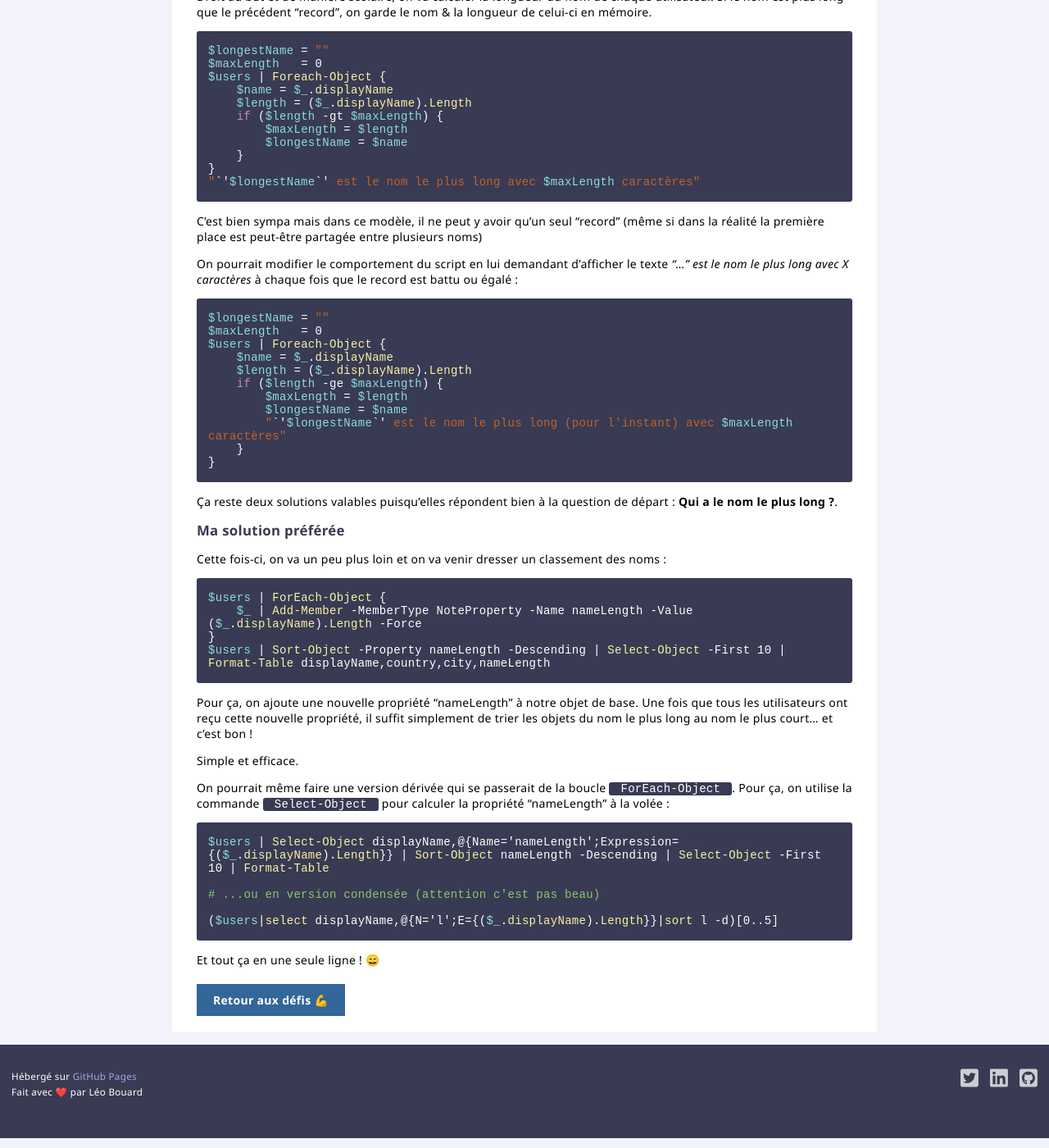
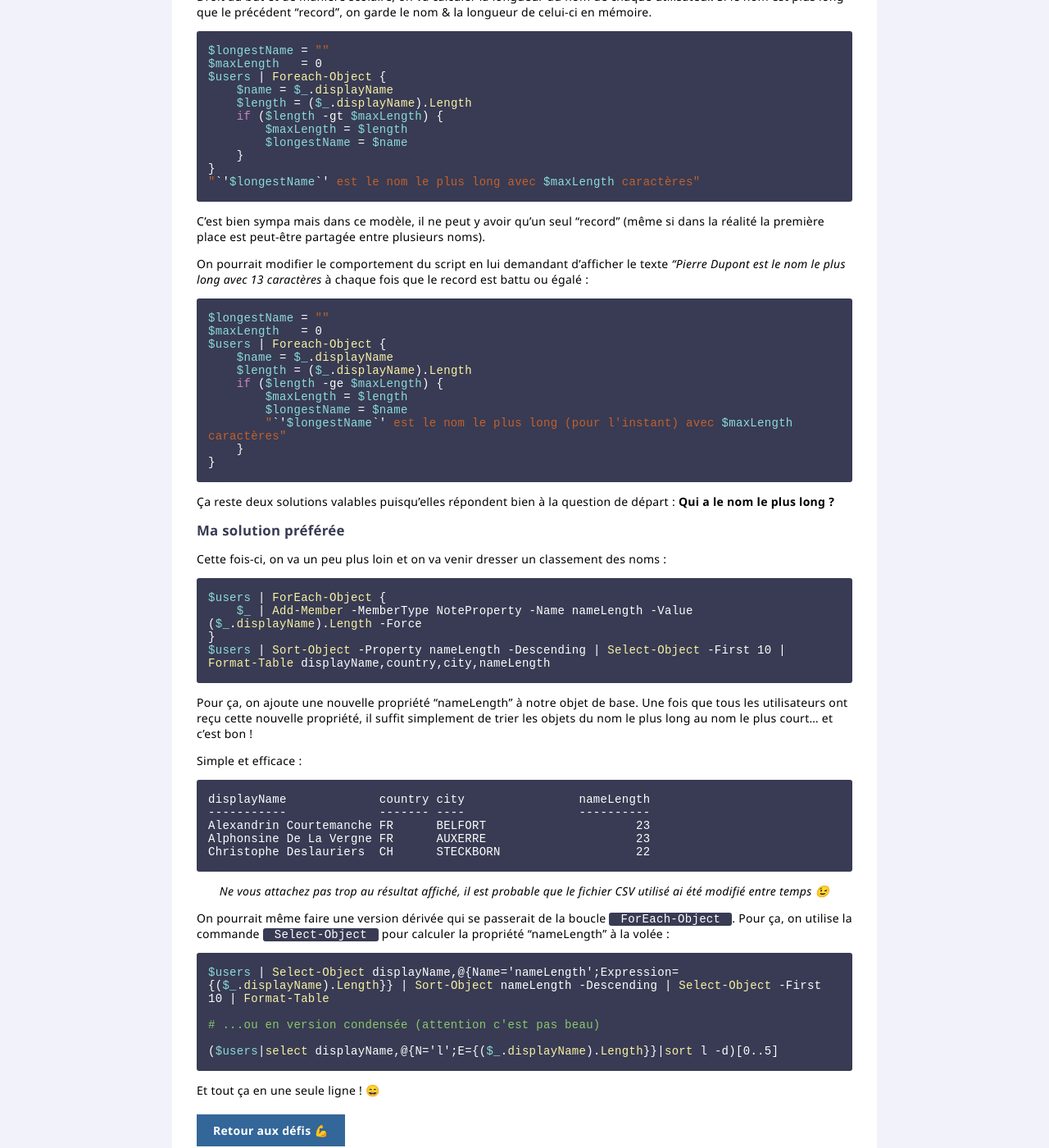
Before and after one commit to leobouard/leobouard.github.io, a Jekyll site: the page built from _posts/2022-04-10-le-nom-le-plus-long-soluce.md, in a window 1280 px wide and 1400 px high, scrolled down 282 px. Shown: the whole window at 82% size. Built offline with Jekyll 4.4.1, drawn with Linux system fonts in a browser that asks for light colours.

Commit message:
Update 'qui a le nom le plus long'

````diff
--- a/_posts/2022-04-10-le-nom-le-plus-long-soluce.md
+++ b/_posts/2022-04-10-le-nom-le-plus-long-soluce.md
@@ -23,9 +23,9 @@ $users | Foreach-Object {
 
 ```
 
-C'est bien sympa mais dans ce modèle, il ne peut y avoir qu'un seul "record" (même si dans la réalité la première place est peut-être partagée entre plusieurs noms)
+C'est bien sympa mais dans ce modèle, il ne peut y avoir qu'un seul "record" (même si dans la réalité la première place est peut-être partagée entre plusieurs noms).
 
-On pourrait modifier le comportement du script en lui demandant d'afficher le texte *"..." est le nom le plus long avec X caractères* à chaque fois que le record est battu ou égalé :
+On pourrait modifier le comportement du script en lui demandant d'afficher le texte *"Pierre Dupont est le nom le plus long avec 13 caractères* à chaque fois que le record est battu ou égalé :
 
 ```powershell
 
@@ -43,7 +43,7 @@ $users | Foreach-Object {
 
 ```
 
-Ça reste deux solutions valables puisqu'elles répondent bien à la question de départ : **Qui a le nom le plus long ?**.
+Ça reste deux solutions valables puisqu'elles répondent bien à la question de départ : **Qui a le nom le plus long ?**
 
 ## Ma solution préférée
 
@@ -60,7 +60,21 @@ $users | Sort-Object -Property nameLength -Descending | Select-Object -First 10
 
 Pour ça, on ajoute une nouvelle propriété "nameLength" à notre objet de base. Une fois que tous les utilisateurs ont reçu cette nouvelle propriété, il suffit simplement de trier les objets du nom le plus long au nom le plus court... et c'est bon !
 
-Simple et efficace.
+Simple et efficace :
+
+```
+
+displayName             country city                nameLength
+-----------             ------- ----                ----------
+Alexandrin Courtemanche FR      BELFORT                     23
+Alphonsine De La Vergne FR      AUXERRE                     23
+Christophe Deslauriers  CH      STECKBORN                   22
+
+```
+
+<div style="text-align: center">
+  <i>Ne vous attachez pas trop au résultat affiché, il est probable que le fichier CSV utilisé ai été modifié entre temps 😉</i>
+</div>
 
 On pourrait même faire une version dérivée qui se passerait de la boucle `ForEach-Object`. Pour ça, on utilise la commande `Select-Object` pour calculer la propriété "nameLength" à la volée :
 
````
Also changed, not shown: assets/files/users.csv.
